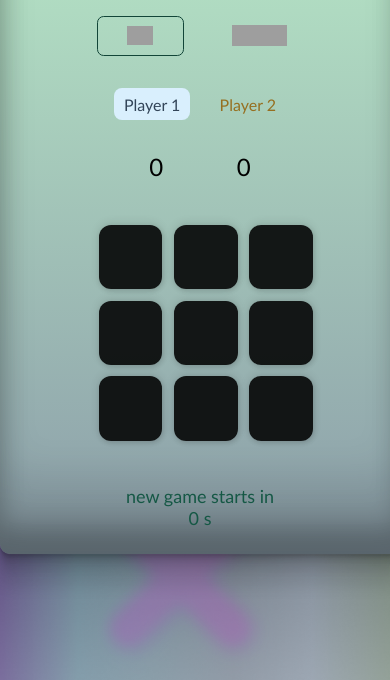
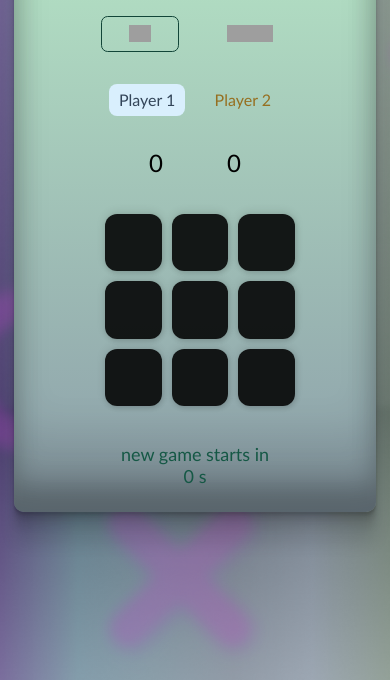
Before and after one commit to 1447bits/TicTacToe, a plain HTML site: page index.html in a window 390 px wide. Shown: the part 164-844 px from the top of the page. Drawn offline with Linux system fonts and the light colour scheme; grey boxes are pictures that could not be loaded.

Commit message:
fix responsiveness

```diff
--- a/index.css
+++ b/index.css
@@ -26,6 +26,8 @@ body::after {
 }
 body {
     background: linear-gradient(to left, #798a7f, #8491a0, #768291, #6e8694, #658596, #5a4a85);
+    width: 100vw;
+    overflow: hidden;
 }
 
 #website-title {
@@ -38,7 +40,7 @@ body {
     justify-content: center;
     flex-direction: column;
     text-align: center;
-    width: min(350px, 90%);
+    width: min(350px, 80vw);
     min-width: 250px;
     aspect-ratio: 0.6;
     gap: 2em;
```
